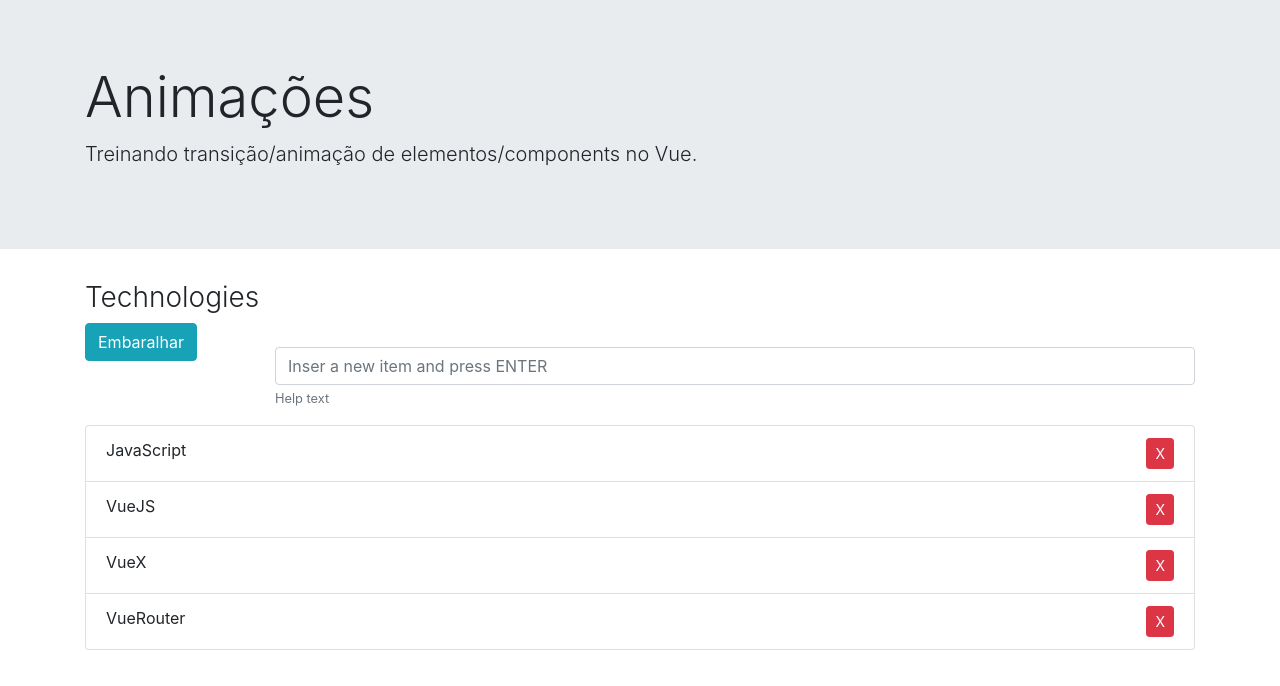
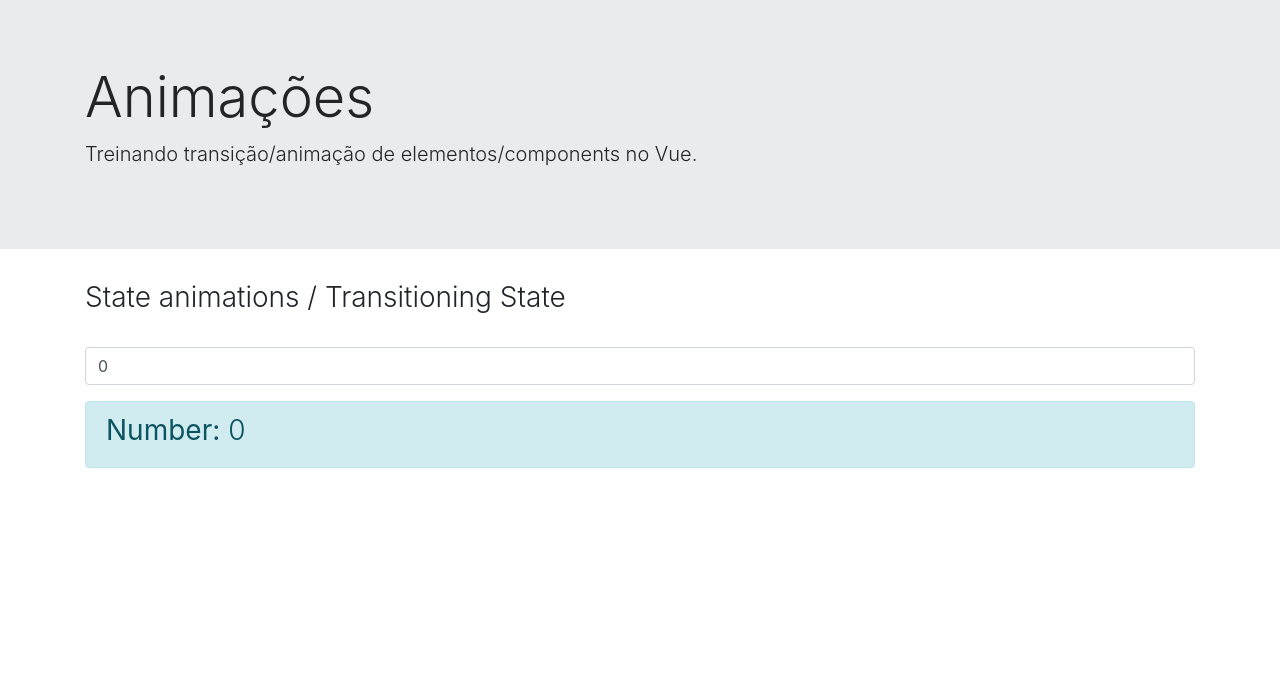
Before and after one commit to lucasnathandev/course-vue2-animations, a Vue app: page / in a window 1280 px wide. Shown: the top 686 px of the page. Built offline with nearby package versions, Linux system fonts and the light colour scheme.

Commit message:
Transitioning state with numbers and GSAP lib for animations. Section finished.

```diff
--- a/package.json
+++ b/package.json
@@ -10,6 +10,7 @@
   },
   "dependencies": {
     "core-js": "^3.8.3",
+    "gsap": "^3.10.4",
     "lodash": "^4.17.21",
     "vue": "^2.6.14"
   },
--- a/src/App.vue
+++ b/src/App.vue
@@ -9,91 +9,50 @@
       </div>
     </div>
     <div class="container">
-      <h3 class="font-weight-light">Technologies</h3>
-
-      <div class="row">
-        <div class="col-sm-2">
-          <button class="btn btn-info" @click="shuffle">Embaralhar</button>
-        </div>
-        <div class="col-sm-10">
+      <h3 class="font-weight-light">State animations / Transitioning State</h3>
       <div class="form-group">
-            <label for=""></label>
+        <label for="input-number"></label>
         <input
-              @keyup.enter.exact="add"
-              ref="input"
-              type="text"
+          v-model="number"
+          type="number"
           name=""
-              id=""
+          step="50"
+          id="input-number"
           class="form-control"
-              placeholder="Inser a new item and press ENTER"
+          placeholder=""
           aria-describedby="helpId"
         />
-            <small id="helpId" class="text-muted">Help text</small>
       </div>
+      <div class="alert alert-info">
+        <h3 class="font-weight-light">
+          <strong>Number: </strong><span>{{ animatedNumber }}</span>
+        </h3>
       </div>
-      </div>
-
-      <transition-group tag="ul" class="list-group" :name="'list'">
-        <li
-          class="list-group-item"
-          v-for="(technology, index) in technologies"
-          :key="technology"
-        >
-          <span>{{ technology }}</span>
-          <button
-            class="btn btn-danger btn-sm float-right"
-            @click="remove(index)"
-          >
-            X
-          </button>
-        </li></transition-group
-      >
     </div>
   </div>
 </template>
 
 <script>
-import lodash from "lodash";
+import gsap from "gsap";
 export default {
   name: "App",
   data() {
     return {
-      technologies: ["JavaScript", "VueJS", "VueX", "VueRouter"],
+      number: 0,
+      interpolatedNumber: 0,
     };
   },
-  methods: {
-    add(event) {
-      const newItem = event.target.value;
-      if (newItem) {
-        const index = Math.floor(Math.random() * this.technologies.length);
-        this.technologies.splice(index, 0, newItem);
-        this.$refs.input.value = "";
-      }
+  computed: {
+    animatedNumber() {
+      return this.interpolatedNumber.toFixed(0);
     },
-    remove(index) {
-      this.technologies.splice(index, 1);
   },
-    shuffle() {
-      this.technologies = lodash.shuffle(this.technologies);
+  watch: {
+    number(current) {
+      gsap.to(this.$data, 2, {
+        interpolatedNumber: current,
+      });
     },
   },
 };
 </script>
-<style scoped>
-.list-enter,
-.list-leave-to {
-  opacity: 0;
-  transform: translateX(-70px);
-}
-
-.list-enter-active,
-.list-leave-active,
-/* New feature */ .list-move {
-  transition: all 1s ease-in-out;
-}
-
-.list-leave-active {
-  position: absolute;
-  width: calc(100% - 100px);
-}
-</style>
```
Also changed, not shown: 1 other file (tests, documents, lock files or other folders). Lines whose indentation alone changed are shown as unchanged.
